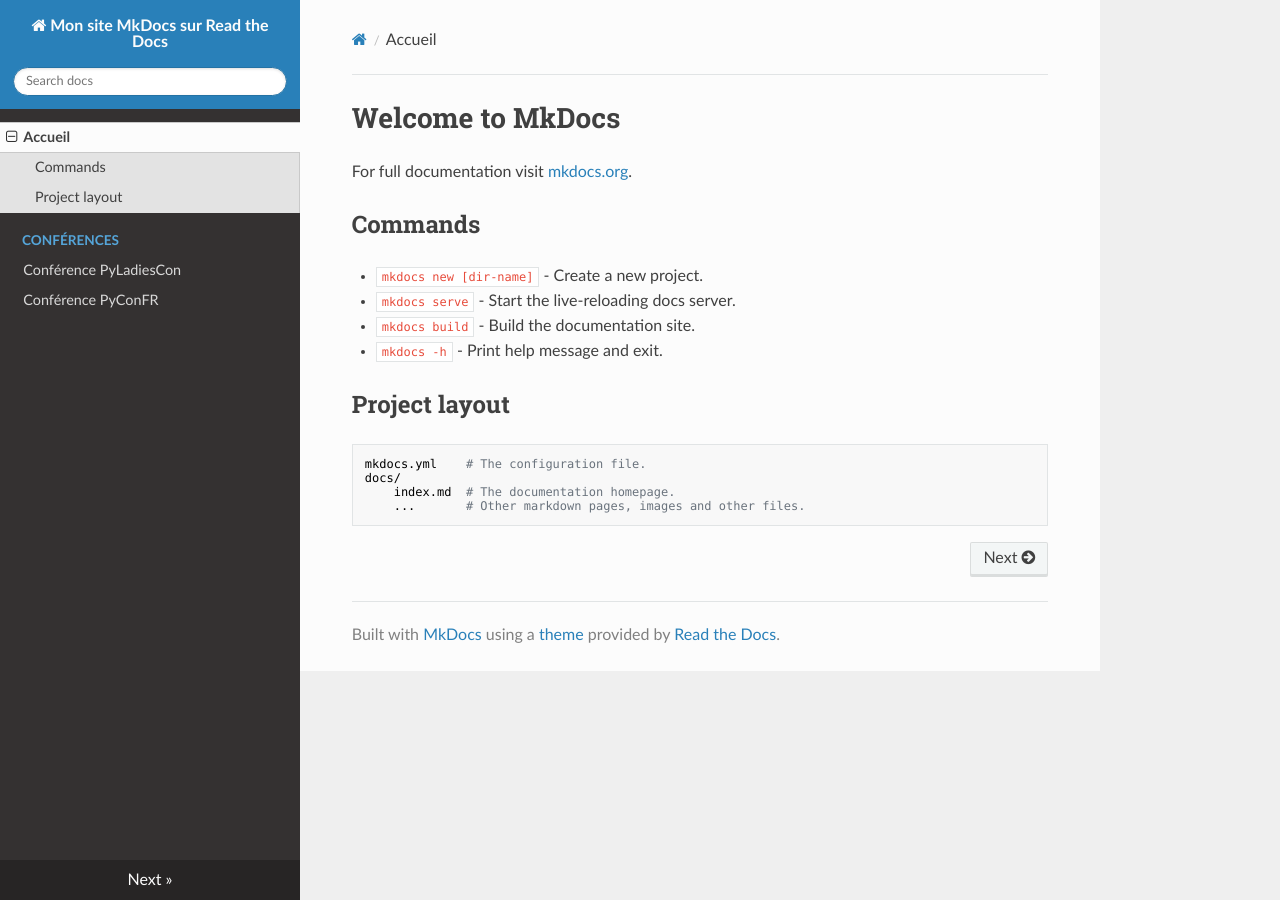
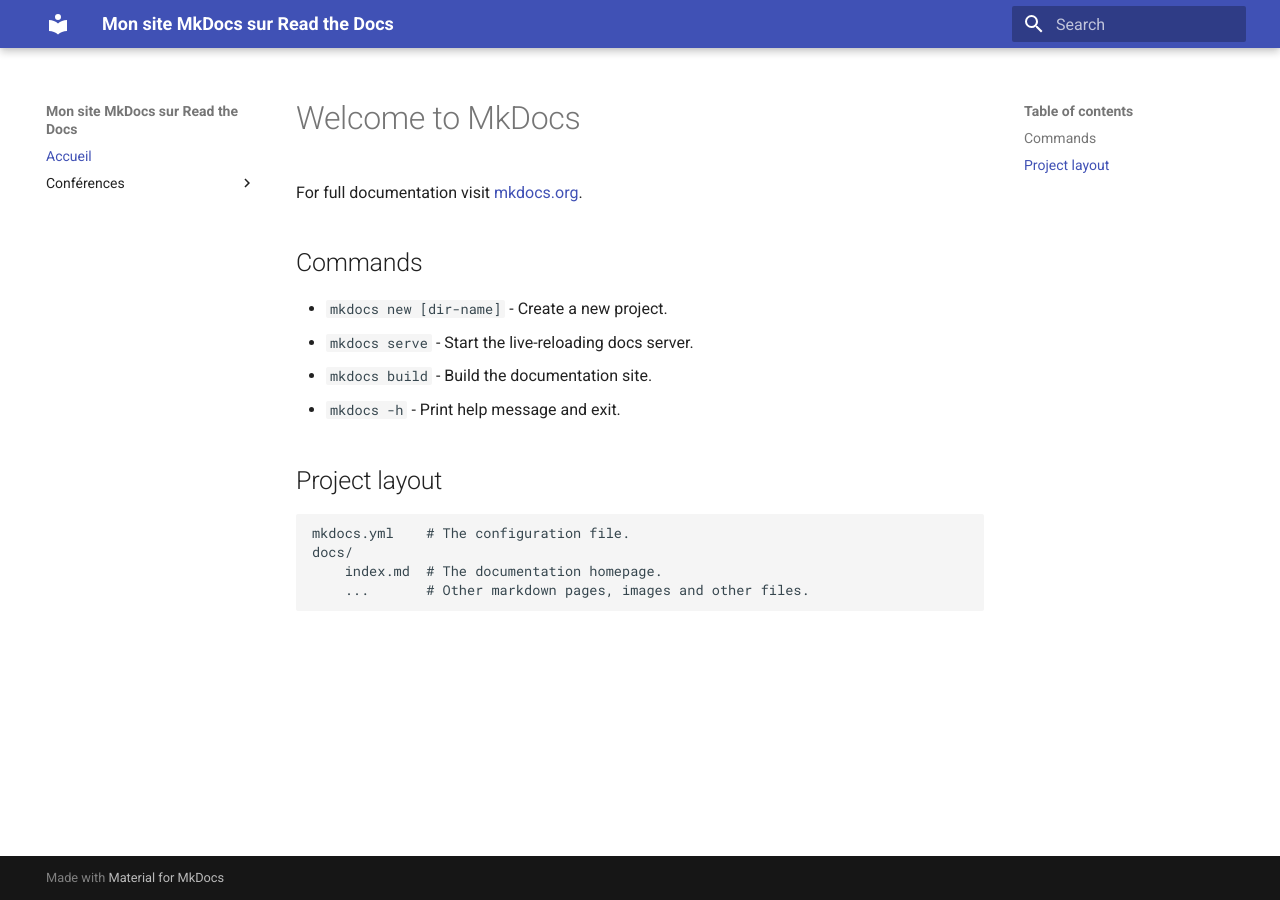
Before and after one commit to fconil/my-mkdocs-site-on-rtd, an MkDocs documentation site: the page built from docs/index.md, in a window 1280 px wide. Built offline with MkDocs 1.6.1 and Material for MkDocs 9.7.7, drawn with Linux system fonts in a browser that asks for light colours; nearby versions of some CDN libraries.

Commit message:
Ajout de site_url et utilisation du thème Material for MkDocs

```diff
--- a/docs/requirements.txt
+++ b/docs/requirements.txt
@@ -1 +1 @@
-mkdocs
+mkdocs-material
--- a/mkdocs.yml
+++ b/mkdocs.yml
@@ -1,7 +1,9 @@
 site_name: Mon site MkDocs sur Read the Docs
+site_url: https://my-mkdocs-site-on-rtd.readthedocs.io/
 nav:
   - Accueil: index.md
   - Conférences:
     - Conférence PyLadiesCon: conferences/pyladiescon.md
     - Conférence PyConFR: conferences/pyconfr.md
-theme: readthedocs
+theme:
+  name: material
```
